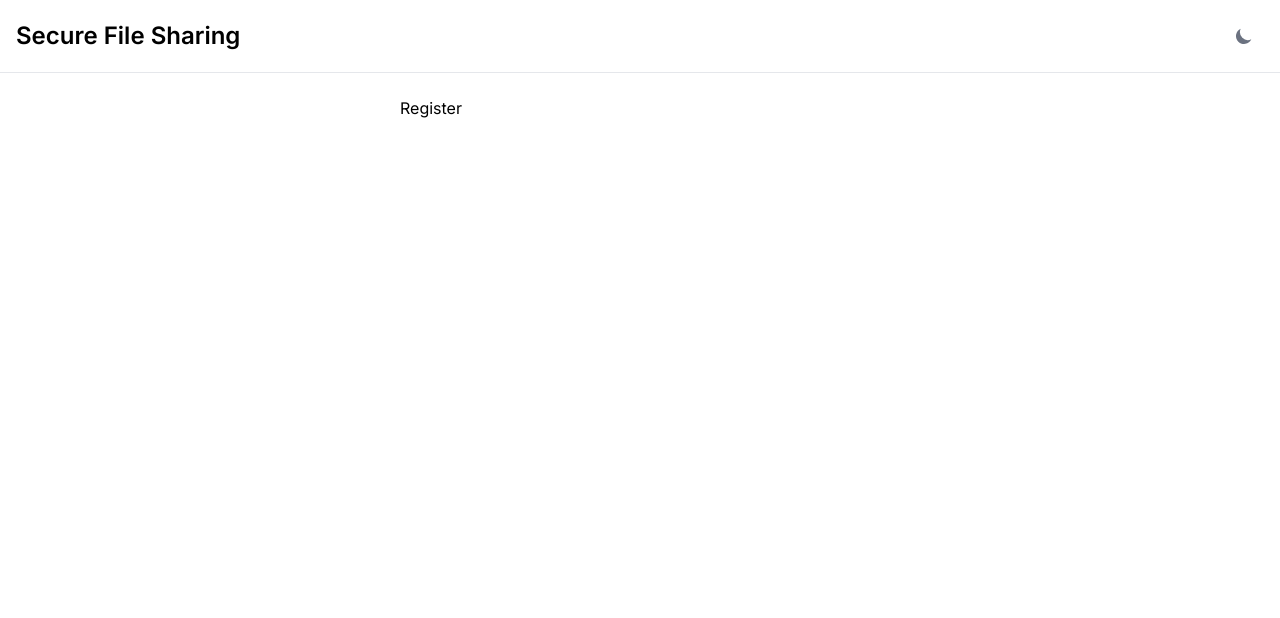
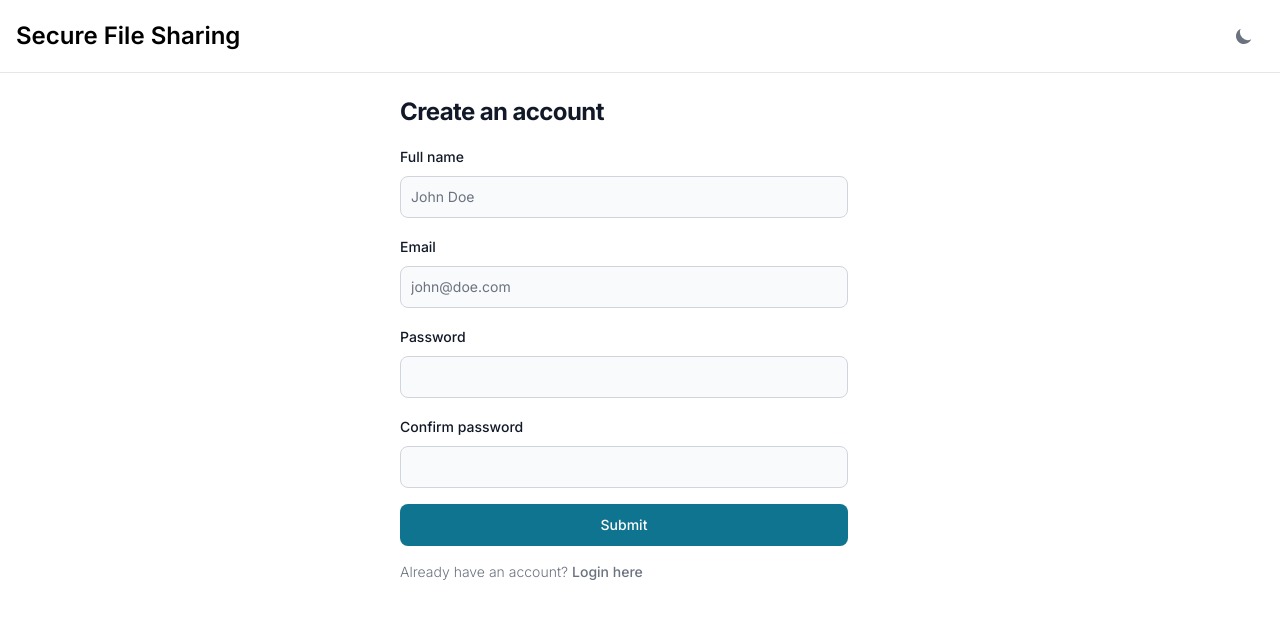
Before and after one commit to radixdt3150/secure-file-sharing, a Next.js app in the folder client/: page /register in a window 1280 px wide. Shown: the top 618 px of the page. Built offline with nearby package versions, Linux system fonts and the light colour scheme.

Commit message:
feat: Designed UI for Register page

```diff
--- a/client/src/app/(authenticate)/login/page.tsx
+++ b/client/src/app/(authenticate)/login/page.tsx
@@ -29,7 +29,7 @@ export default function Page(): ReactElement {
                 <Button type="submit">Submit</Button>
             </form>
 
-            <p className="text-sm font-light text-gray-500 dark:text-gray-400 mt-4 text-center">
+            <p className="text-sm font-light text-gray-500 dark:text-gray-400 mt-4">
                 Don’t have an account yet? <Link href="/register" className="font-medium text-primary-600 hover:underline dark:text-primary-500">Sign up</Link>
             </p>
         </main>
--- a/client/src/app/(authenticate)/register/page.tsx
+++ b/client/src/app/(authenticate)/register/page.tsx
@@ -1,9 +1,49 @@
 import { ReactElement } from "react";
+import Link from 'next/link'
 
-export default function Page(): ReactElement {
+import { Button, Label, TextInput } from "flowbite-react";
+
+export default async function Page(): Promise<ReactElement> {
     return (
         <main className="min-h-screen p-24 mx-auto max-w-2xl">
-            <h1>Register</h1>
+            <form className="flex max-w-md flex-col gap-4">
+                <h1 className="text-xl font-bold leading-tight tracking-tight text-gray-900 md:text-2xl dark:text-white">
+                    Create an account
+                </h1>
+
+                <div>
+                    <div className="mb-2 block">
+                        <Label htmlFor="name" value="Full name" />
+                    </div>
+                    <TextInput name="name" type="email" placeholder="John Doe" required />
+                </div>
+                <div>
+                    <div className="mb-2 block">
+                        <Label htmlFor="email" value="Email" />
+                    </div>
+                    <TextInput name="email" type="email" placeholder="john@doe.com" required />
+                </div>
+                <div>
+                    <div className="mb-2 block">
+                        <Label htmlFor="password" value="Password" />
+                    </div>
+                    <TextInput id="password" type="password" required />
+                </div>
+
+                <div>
+                    <div className="mb-2 block">
+                        <Label htmlFor="confirm-password" value="Confirm password" />
+                    </div>
+                    <TextInput id="confirm-password" type="password" required />
+                </div>
+
+                <Button type="submit">Submit</Button>
+            </form>
+
+            <p className="text-sm font-light text-gray-500 dark:text-gray-400 mt-4">
+                Already have an account?&nbsp;
+                <Link href="/login" className="font-medium text-primary-600 hover:underline dark:text-primary-500">Login here</Link>
+            </p>
         </main>
     )
 }
```
